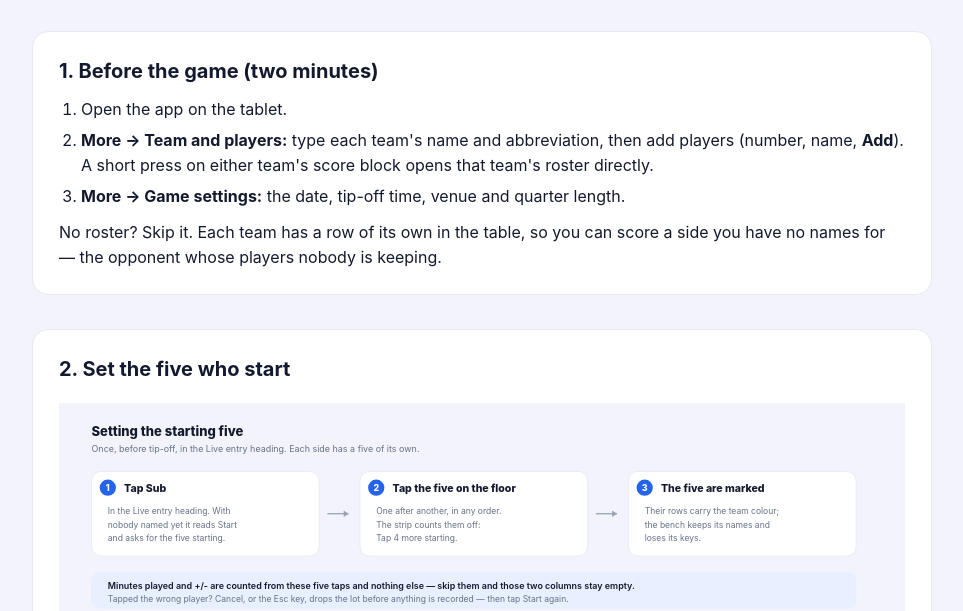
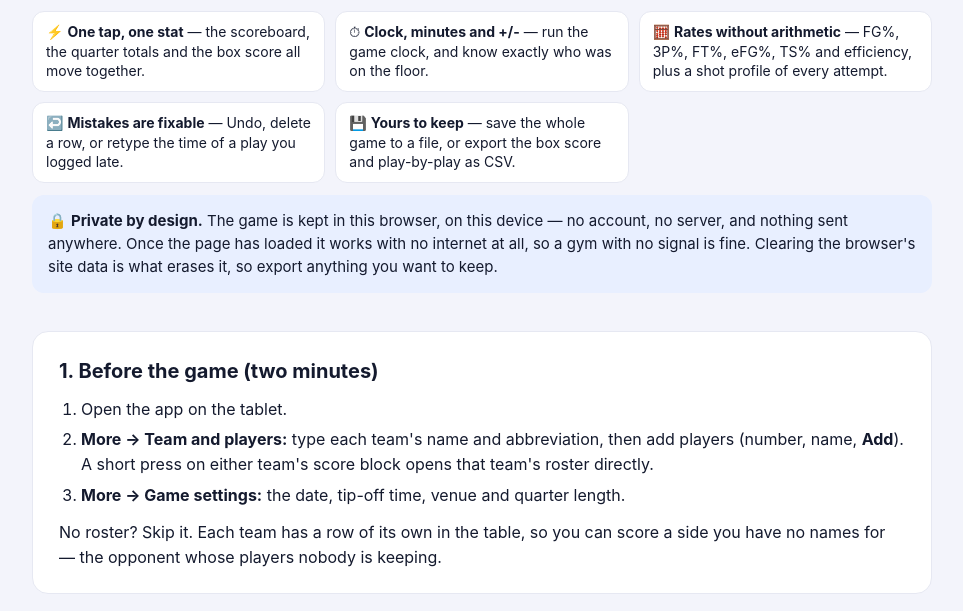
Before and after one commit to hellovic/basketball-game-stats-logger, a website: page app/guide/index.html in a window 1280 px wide. Shown: the part 189-800 px from the top of the page, without its empty margins (158-1121 px from the left). Drawn offline with Linux system fonts and the light colour scheme.

Commit message:
Open the guide with what the app does, and where the data lives
The guide began with what to do and only reached the shape of the app several sections in, so a first-timer had to take it on faith that the thing was worth learning. It now opens with five short lines — one tap one stat, the clock and the five on the floor, the rates and the shot profile, everything fixable, the files — and the promise that matters most at the table: the game stays in this browser, on this device, with no account, no server and no internet needed once the page has loaded. The cards sit inside the two title blocks rather than a section of their own, so the guide is still a list of steps from one to eight.

```diff
--- a/app/guide/index.html
+++ b/app/guide/index.html
@@ -120,6 +120,27 @@
 
   .keys li { margin-bottom: 4px; }
 
+  /* The one-glance summary, before any of the how: what the app does and where
+     the data lives. Short enough to read standing up in a gym. */
+  .glance {
+    display: grid;
+    grid-template-columns: repeat(auto-fit, minmax(240px, 1fr));
+    gap: 10px;
+    margin: 18px 0 0;
+    padding: 0;
+    list-style: none;
+  }
+
+  .glance li {
+    margin: 0;
+    padding: 10px 13px;
+    border: 1px solid var(--border);
+    border-radius: 12px;
+    background: var(--surface);
+    font-size: 14px;
+    line-height: 1.4;
+  }
+
   .callout {
     margin: 18px 0 0;
     padding: 14px 16px;
@@ -127,6 +148,8 @@
     background: var(--accent-soft);
     font-size: 15px;
   }
+
+  .callout--top { margin-top: 12px; }
 
   code {
     padding: 1px 5px;
@@ -164,11 +187,40 @@
         totals, the box score — is worked out from those taps. You never add
         anything up by hand.
       </p>
+      <ul class="glance">
+        <li>⚡ <strong>One tap, one stat</strong> — the scoreboard, the quarter
+          totals and the box score all move together.</li>
+        <li>⏱ <strong>Clock, minutes and +/-</strong> — run the game clock, and
+          know exactly who was on the floor.</li>
+        <li>🧮 <strong>Rates without arithmetic</strong> — FG%, 3P%, FT%, eFG%,
+          TS% and efficiency, plus a shot profile of every attempt.</li>
+        <li>↩️ <strong>Mistakes are fixable</strong> — Undo, delete a row, or
+          retype the time of a play you logged late.</li>
+        <li>💾 <strong>Yours to keep</strong> — save the whole game to a file, or
+          export the box score and play-by-play as CSV.</li>
+      </ul>
+      <p class="callout callout--top">
+        🔒 <strong>Private by design.</strong> The game is kept in this browser,
+        on this device — no account, no server, and nothing sent anywhere. Once
+        the page has loaded it works with no internet at all, so a gym with no
+        signal is fine. Clearing the browser's site data is what erases it, so
+        export anything you want to keep.
+      </p>
     </div>
     <div class="lang lang--zh" lang="zh-Hant">
       <h1>新手指南</h1>
       <p class="lede">
         有事情發生時，按下對應的按鈕。分數、各節比分、個人數據表等所有數字，都由這些記錄自動計算，你不需要自己加總。
+      </p>
+      <ul class="glance">
+        <li>⚡ <strong>一下一項數據</strong>——記分牌、各節比分與個人數據表同步更新。</li>
+        <li>⏱ <strong>時鐘、上陣時間與 +/-</strong>：控制比賽時鐘，也清楚知道誰在場上。</li>
+        <li>🧮 <strong>百分比自動算好</strong>——FG%、3P%、FT%、eFG%、TS% 與效率值，還有每次出手的投籃分布。</li>
+        <li>↩️ <strong>錯誤都能修正</strong>——Undo、刪除單筆，或補記之後修改時間。</li>
+        <li>💾 <strong>檔案自己保管</strong>——整場比賽可存成檔案，或匯出個人數據表與比賽紀錄 CSV。</li>
+      </ul>
+      <p class="callout callout--top">
+        🔒 <strong>私密，只留在本機。</strong>比賽資料存放在這部裝置的瀏覽器裡——沒有帳號、沒有伺服器，也不會傳送到任何地方。頁面載入之後完全不需要網路，沒有訊號的球場也能照常記錄。清除瀏覽器的網站資料才會刪除，所以要保留的請先匯出。
       </p>
     </div>
   </div>
```
Also changed, not shown: app/index.html (+2 -2 lines), test/guide.test.js (+19 -0 lines).
